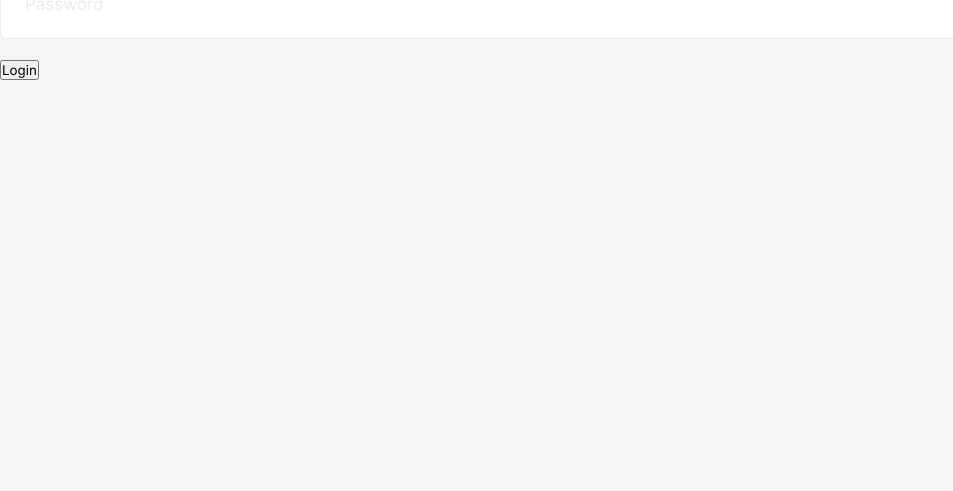
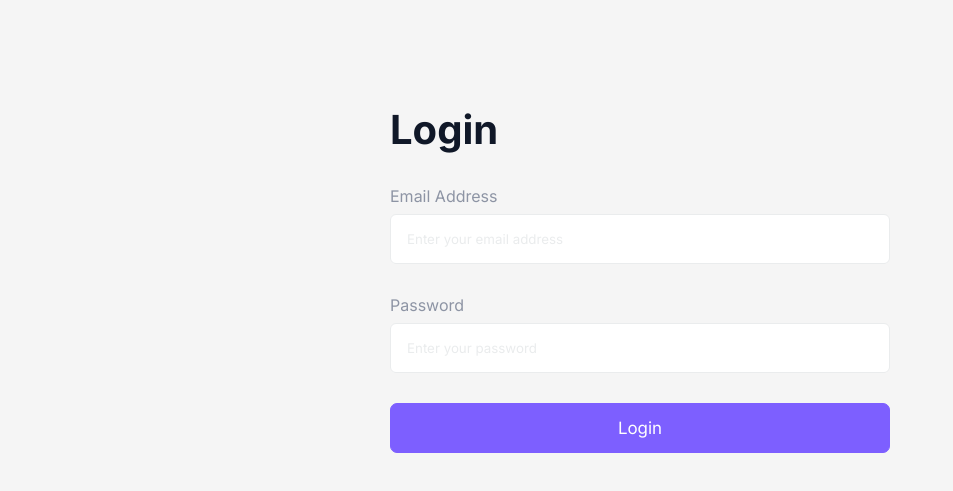
Before and after one commit to AugustBemsen/eductaion-auth, a Next.js app: page /login in a window 1280 px wide. Shown: the part 121-612 px from the top of the page, without its empty margins (0-953 px from the left). Built offline with nearby package versions, Linux system fonts and the light colour scheme.

Commit message:
implementing login ui

```diff
--- a/components/button/index.tsx
+++ b/components/button/index.tsx
@@ -23,6 +23,23 @@ const Button: FC<Props> = ({ text, isLoading, onClick, type = "button" }) => (
 
 export default Button;
 const ButtonStyles = styled.button<Props>`
+  width: 100%;
+  height: 50px;
+  display: flex;
+  align-items: center;
+  justify-content: center;
+  background: ${({ theme }) => theme.colors.primary};
+  border: ${({ theme }) =>
+    `${theme.border.width.light} solid ${theme.colors.primary}`};
+  font-size: ${({ theme }) => theme.fonts.sizes.p};
+  color: ${({ theme }) => theme.colors.white};
+  border-radius: ${({ theme }) => theme.border.radius.md};
+  transition: all 0.2s ease-in-out;
+
+  &:hover {
+    opacity: 0.65;
+  }
+
   &.loading {
     opacity: 0.4;
     cursor: not-allowed;
--- a/components/input/index.tsx
+++ b/components/input/index.tsx
@@ -63,11 +63,9 @@ const Input = <TFormValues extends Record<string, unknown>>(
 
       <ErrorMessage
         errors={errors}
-        // eslint-disable-next-line @typescript-eslint/no-explicit-any
         name={name as any}
         render={({ message }) => <div className="error">{message}</div>}
       />
-      {/* {isError && } */}
     </StyledInputWrapper>
   );
 };
@@ -78,20 +76,19 @@ const StyledInputWrapper = styled.div<StyleProps>`
   width: 100%;
   position: relative;
   overflow: hidden;
-  margin-bottom: 1.25rem;
+  margin-bottom: 1.9rem;
 
   label {
     color: inherit;
     display: block;
-    margin-left: 0.5rem;
     margin-bottom: 0.5rem;
+    font-size: ${({ theme }) => theme.fonts.sizes.label};
   }
 
   input {
     width: 100%;
-    padding: 1.5rem;
-    font-size: ${({ theme }) => theme.fonts.sizes.p};
-    color: ${({ theme }) => theme.colors.primary};
+    padding: 1rem;
+    font-size: ${({ theme }) => theme.fonts.sizes.placeholder};
     border: ${({ theme, isError }) =>
       isError
         ? `${theme.border.width.normal} solid ${theme.colors.error}`
@@ -107,7 +104,7 @@ const StyledInputWrapper = styled.div<StyleProps>`
   }
 
   .error {
-    font-size: ${({ theme }) => theme.fonts.sizes.placeholder};
+    font-size: ${({ theme }) => theme.fonts.sizes.label};
     color: ${({ theme }) => theme.colors.error};
     margin-top: 0.2rem;
     font-weight: ${({ theme }) => theme.fonts.weights.regular};
--- a/components/spinner/index.tsx
+++ b/components/spinner/index.tsx
@@ -18,11 +18,11 @@ const SpinnerStyles = styled.div`
     }
   }
   .loading-spinner {
-    width: 50px;
-    height: 50px;
-    border: 10px solid #f3f3f3; /* Light grey */
-    border-top: 10px solid #383636; /* Black */
+    width: 25px;
+    height: 25px;
+    border: 2.5px solid ${({ theme }) => theme.colors.white}; /* Light grey */
+    border-top: 2.5px solid ${({ theme }) => theme.colors.dark}; /* Black */
     border-radius: 50%;
-    animation: spinner 1.5s linear infinite;
+    animation: spinner 0.4s linear infinite;
   }
 `;
--- a/next.config.js
+++ b/next.config.js
@@ -7,7 +7,7 @@ const nextConfig = {
       {
         source: "/",
         destination: "/login",
-        permanent: true,
+        permanent: false,
       },
     ];
   },
--- a/pages/login.tsx
+++ b/pages/login.tsx
@@ -27,12 +27,14 @@ const Login: NextPage = () => {
         loading={isLoading}
         onSubmit={handleSubmit(onSubmit)}
       >
-        {loginFormInputs.map(({ placeholder, name, type, rules }) => (
+        <h1 className="title">Login</h1>
+        {loginFormInputs.map(({ placeholder, name, type, rules, label }) => (
           <Input
             key={name}
             id={`login-${name}`}
             placeholder={placeholder}
             type={type}
+            label={label}
             name={name}
             register={register}
             rules={rules}
@@ -46,4 +48,19 @@ const Login: NextPage = () => {
 
 export default Login;
 
-const AuthStyle = styled.div``;
+const AuthStyle = styled.div`
+  width: 500px;
+  height: 100vh;
+  margin: auto;
+  display: flex;
+  align-items: center;
+  justify-content: center;
+
+  .title {
+    margin-bottom: 2rem;
+  }
+
+  @media screen and (max-width: 600px) {
+    width: calc(100% - 3rem);
+  }
+`;
--- a/types/formTypes/loginValues.ts
+++ b/types/formTypes/loginValues.ts
@@ -2,13 +2,14 @@ type loginTypes = {
   email: string;
   name?: string;
   password: string;
-  confirmPassword?: string;
+  label: string;
 };
 
 export type LoginFormInputDetails = {
   placeholder: string;
   type: string;
   name: "email" | "password";
+  label: string;
   rules: any;
 };
 
--- a/utils/formInputs.ts
+++ b/utils/formInputs.ts
@@ -3,17 +3,19 @@ import { LoginFormInputDetails } from "../types/formTypes/loginValues";
 // Login form input details
 const loginFormInputs: LoginFormInputDetails[] = [
   {
-    placeholder: "Email or Username",
+    placeholder: "Enter your email address",
     type: "text",
     name: "email",
+    label: "Email Address",
     rules: {
       required: "Email Field is required.",
     },
   },
   {
-    placeholder: "Password",
+    placeholder: "Enter your password",
     type: "password",
     name: "password",
+    label: "Password",
     rules: {
       required: "Password Field is required.",
     },
--- a/utils/globalStyles.ts
+++ b/utils/globalStyles.ts
@@ -11,6 +11,8 @@ const GlobalStyle = createGlobalStyle`
   body {
     background: ${({ theme }) => theme.colors.bg};
     position: relative;
+    width: 100vw;
+    height: 100vh;
     overflow-x: hidden;
     -ms-overflow-style: none;
     scrollbar-width: none;
```
